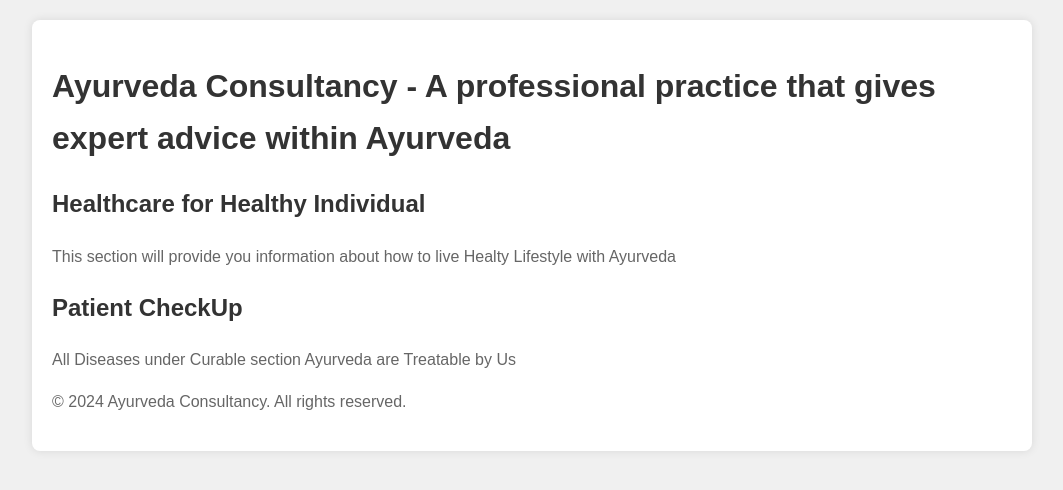
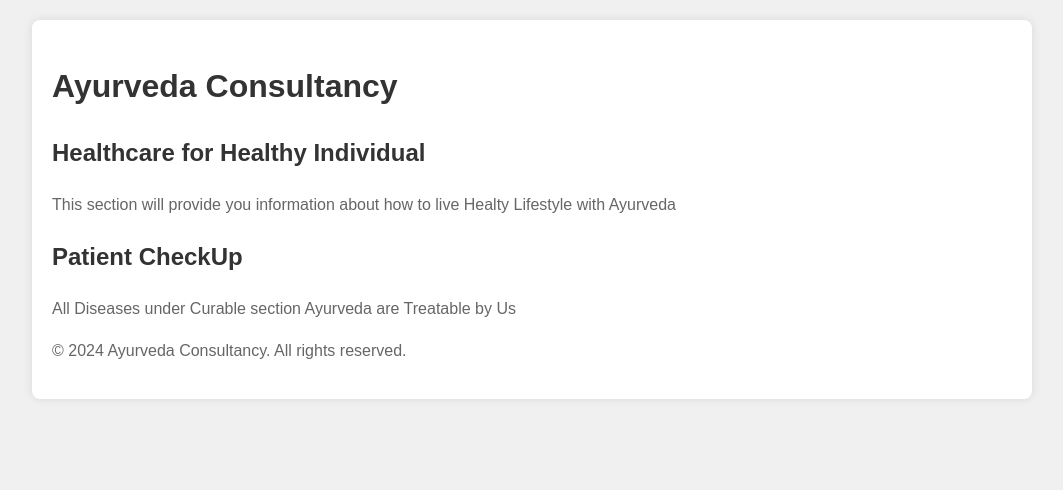
Before and after one commit to Tech2mysite/ayurveda.github.io, a plain HTML site: page index.html in a window 1280 px wide. Shown: the whole page, without its empty margins (108-1171 px from the left). Drawn offline with Linux system fonts and the light colour scheme.

Commit message:
Update index.html

```diff
--- a/index.html
+++ b/index.html
@@ -32,7 +32,7 @@
 <body>
     <div class="container">
         <header>
-            <h1>Ayurveda Consultancy - A professional practice that gives expert advice within Ayurveda</h1>
+            <h1>Ayurveda Consultancy </h1>
             <!-- You can add navigation links here -->
         </header>
 
```
